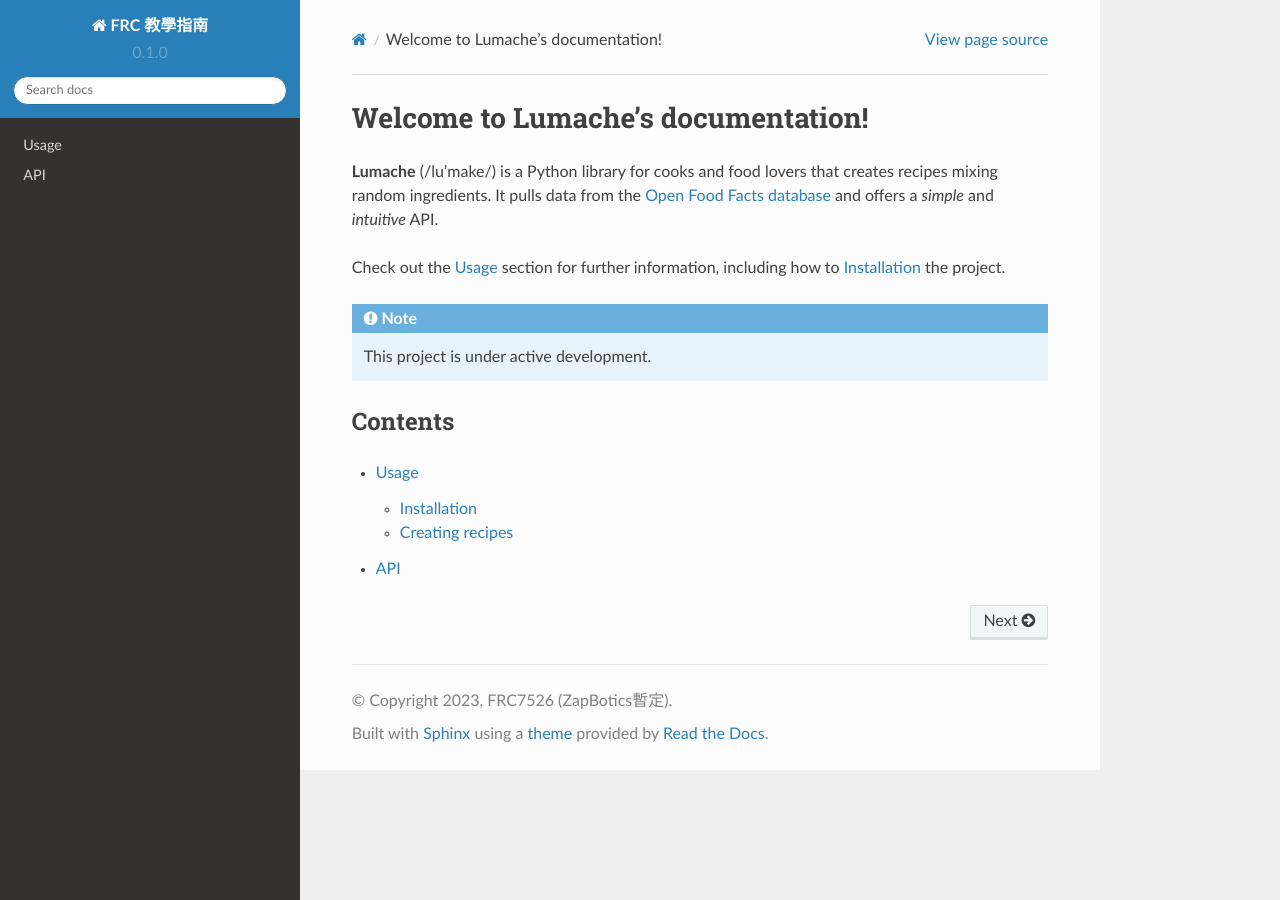
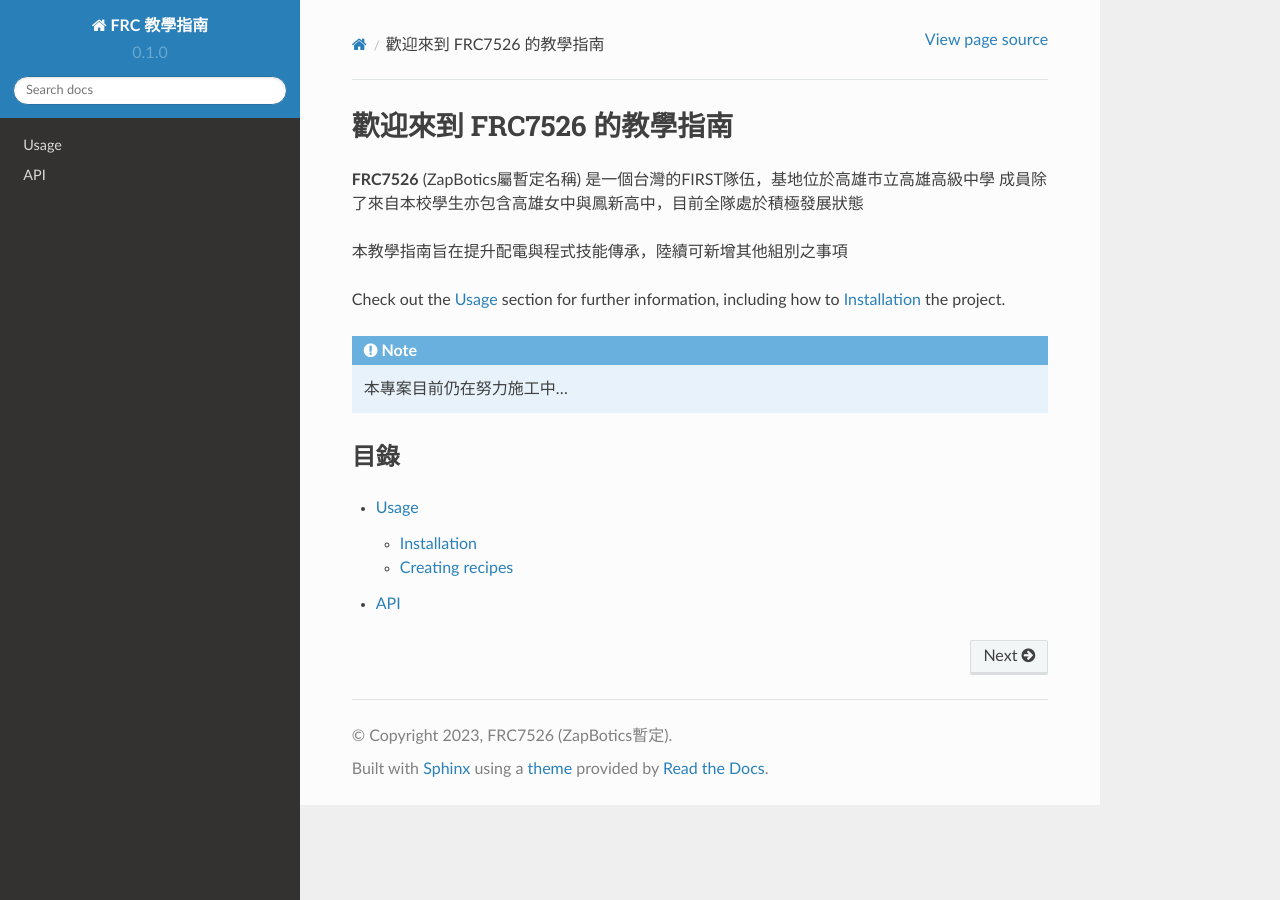
Before and after one commit to frc7526/rtd-guides, a Sphinx documentation site: the page built from docs/source/index.rst, in a window 1280 px wide. Built offline with Sphinx 7.4.7 and the Read the Docs theme 2.0.0, drawn with Linux system fonts in a browser that asks for light colours.

Commit message:
Basic introduction

```diff
--- a/docs/source/index.rst
+++ b/docs/source/index.rst
@@ -1,20 +1,20 @@
-Welcome to Lumache's documentation!
-===================================
+歡迎來到 FRC7526 的教學指南
+=========================
 
-**Lumache** (/lu'make/) is a Python library for cooks and food lovers
-that creates recipes mixing random ingredients.
-It pulls data from the `Open Food Facts database <https://world.openfoodfacts.org/>`_
-and offers a *simple* and *intuitive* API.
+**FRC7526** (ZapBotics屬暫定名稱) 是一個台灣的FIRST隊伍，基地位於高雄市立高雄高級中學
+成員除了來自本校學生亦包含高雄女中與鳳新高中，目前全隊處於積極發展狀態
+
+本教學指南旨在提升配電與程式技能傳承，陸續可新增其他組別之事項
 
 Check out the :doc:`usage` section for further information, including
 how to :ref:`installation` the project.
 
 .. note::
 
-   This project is under active development.
+   本專案目前仍在努力施工中...
 
-Contents
---------
+目錄
+----
 
 .. toctree::
 
```
